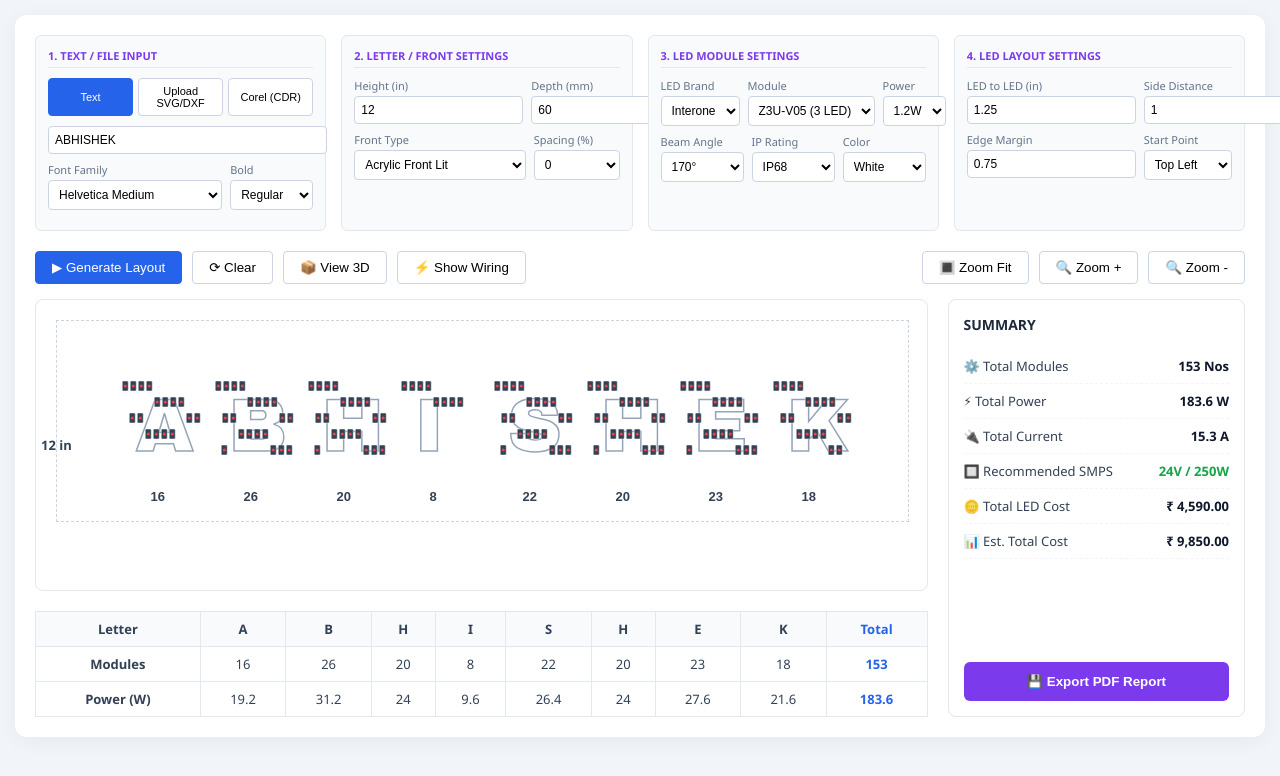
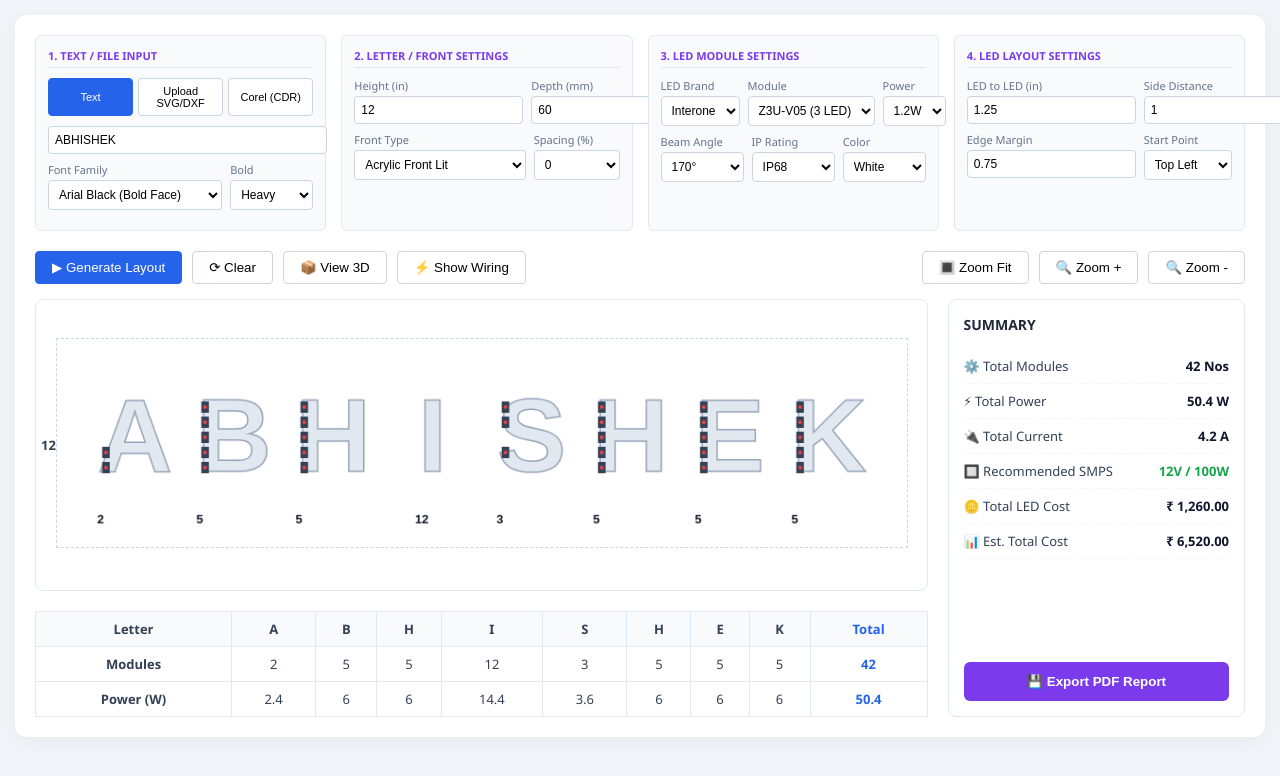
Before and after one commit to rkkillerbaba/bounce-wizard-advance, a plain HTML site: page public/index.html in a window 1280 px wide. Shown: the top 776 px of the page. Drawn offline with Linux system fonts and the light colour scheme.

Commit message:
Update title and refactor layout generation function

```diff
--- a/public/index.html
+++ b/public/index.html
@@ -1,10 +1,9 @@
-
 <!DOCTYPE html>
 <html lang="en">
 <head>
     <meta charset="UTF-8">
     <meta name="viewport" content="width=device-width, initial-scale=1.0">
-    <title>Advance LED Layout Wizard</title>
+    <title>Advance LED Layout Wizard v2</title>
     <style>
         :root {
             --primary-color: #2563eb;
@@ -31,7 +30,6 @@
             box-shadow: 0 4px 20px rgba(0,0,0,0.05);
         }
 
-        /* Top Settings Grid */
         .settings-grid {
             display: grid;
             grid-template-columns: repeat(auto-fit, minmax(230px, 1fr));
@@ -82,7 +80,6 @@
             font-size: 12px;
         }
 
-        /* Tabs styled buttons inside form */
         .tab-group {
             display: flex;
             gap: 5px;
@@ -105,7 +102,6 @@
             border-color: var(--primary-color);
         }
 
-        /* Center Toolbar Row */
         .toolbar {
             display: flex;
             gap: 10px;
@@ -132,7 +128,6 @@
             border-color: var(--primary-color);
         }
 
-        /* Workspace Main Split: Left Layout Canvas, Right Summary */
         .workspace {
             display: grid;
             grid-template-columns: 3fr 1fr;
@@ -146,9 +141,25 @@
             background: #ffffff;
             position: relative;
             min-height: 250px;
+            display: flex;
+            align-items: center;
+            justify-content: center;
         }
 
-        /* Summary Sidebar Layout */
+        .canvas-container {
+            position: relative;
+            width: 100%;
+            max-width: 850px;
+        }
+
+        /* Responsive Render Canvas */
+        canvas {
+            width: 100%;
+            height: auto;
+            border: 1px dashed #cbd5e1;
+            background: #fff;
+        }
+
         .summary-panel {
             border: 1px solid #e2e8f0;
             border-radius: 8px;
@@ -191,7 +202,6 @@
             margin-top: 15px;
         }
 
-        /* Per Letter BreakDown Table */
         .breakdown-container {
             margin-top: 20px;
             overflow-x: auto;
@@ -230,10 +240,7 @@
 <body>
 
 <div class="dashboard">
-    <!-- Top Configuration Layout (Matches Section 1 to 5 of image) -->
     <div class="settings-grid no-print">
-
-        <!-- 1. Text/File Input -->
         <div class="panel">
             <div class="panel-title">1. Text / File Input</div>
             <div class="tab-group">
@@ -245,16 +252,15 @@
             <div class="form-row">
                 <div class="form-group" style="grid-column: span 2;">
                     <label>Font Family</label>
-                    <select id="fontFamily"><option>Helvetica Medium</option></select>
+                    <select id="fontFamily"><option value="Arial Black">Arial Black (Bold Face)</option></select>
                 </div>
                 <div class="form-group">
                     <label>Bold</label>
-                    <select id="fontWeight"><option>Regular</option></select>
+                    <select id="fontWeight"><option>Heavy</option></select>
                 </div>
             </div>
         </div>
 
-        <!-- 2. Letter Settings -->
         <div class="panel">
             <div class="panel-title">2. Letter / Front Settings</div>
             <div class="form-row">
@@ -268,7 +274,6 @@
             </div>
         </div>
 
-        <!-- 3. LED Module Settings -->
         <div class="panel">
             <div class="panel-title">3. LED Module Settings</div>
             <div class="form-row">
@@ -283,11 +288,10 @@
             </div>
         </div>
 
-        <!-- 4. LED Layout Settings -->
         <div class="panel">
             <div class="panel-title">4. LED Layout Settings</div>
             <div class="form-row">
-                <div class="form-group"><label>LED to LED (in)</label><input type="text" value="1.25"></div>
+                <div class="form-group"><label>LED to LED (in)</label><input type="text" id="ledDistance" value="1.25"></div>
                 <div class="form-group"><label>Side Distance</label><input type="text" value="1"></div>
                 <div class="form-group"><label>Rows (Auto)</label><input type="number" value="2"></div>
             </div>
@@ -298,9 +302,8 @@
         </div>
     </div>
 
-    <!-- Toolbar Action Area -->
     <div class="toolbar no-print">
-        <button class="btn btn-primary" onclick="processLayoutData()">▶ Generate Layout</button>
+        <button class="btn btn-primary" onclick="generateAccurateLayout()">▶ Generate Layout</button>
         <button class="btn">⟳ Clear</button>
         <button class="btn">📦 View 3D</button>
         <button class="btn">⚡ Show Wiring</button>
@@ -310,27 +313,20 @@
         <button class="btn">🔍 Zoom -</button>
     </div>
 
-    <!-- Main Workspace Split layout matching Image 1000357645.jpg -->
     <div class="workspace">
-
-        <!-- Left: Canvas Graphical Container & Per-Letter Table -->
         <div>
             <div class="canvas-area">
                 <div style="position: absolute; left: 5px; top: 50%; transform: translateY(-50%); font-weight: bold;" id="canvasHeightLabel">12 in</div>
-                <svg id="letterMatrixSvg" width="100%" height="200" viewBox="0 0 800 200" style="border: 1px dashed #cbd5e1; background: #fff;">
-                    <!-- Plotted Matrix and wiring path maps inside here dynamically -->
-                </svg>
+                <div class="canvas-container">
+                    <canvas id="layoutCanvas" width="900" height="220"></canvas>
+                </div>
             </div>
 
-            <!-- Per-Letter Dynamic Output Table Breakdown (Bottom Area) -->
             <div class="breakdown-container">
-                <table class="data-table" id="matrixTable">
-                    <!-- Javascript will load the letter nodes structure rows injectively here -->
-                </table>
+                <table class="data-table" id="matrixTable"></table>
             </div>
         </div>
 
-        <!-- Right: Summary Grid Panel Overlay -->
         <div class="summary-panel">
             <div>
                 <div class="summary-title">SUMMARY</div>
@@ -341,90 +337,128 @@
                 <div class="summary-item"><span>🪙 Total LED Cost</span><span class="val" id="sumLedCost">₹ 0.00</span></div>
                 <div class="summary-item"><span>📊 Est. Total Cost</span><span class="val" id="sumTotalCost">₹ 0.00</span></div>
             </div>
-
             <button class="btn-export" onclick="window.print()">💾 Export PDF Report</button>
         </div>
-
     </div>
 </div>
 
 <script>
-function processLayoutData() {
+function generateAccurateLayout() {
     const textStr = document.getElementById('inputText').value.toUpperCase() || "ABHISHEK";
     const heightIn = parseInt(document.getElementById('letterHeight').value) || 12;
     const singleLedWatt = parseFloat(document.getElementById('ledPower').value) || 1.2;
 
     document.getElementById('canvasHeightLabel').innerText = heightIn + " in";
 
+    const canvas = document.getElementById('layoutCanvas');
+    const ctx = canvas.getContext('2d');
+    ctx.clearRect(0, 0, canvas.width, canvas.height);
+
     const letters = textStr.split('');
-
-    // इमेज (1000357645.jpg) के अनुसार रैंडम लेकिन रियलिस्टिक पर-लेटर मॉड्यूल्स डिस्ट्रिब्यूशन
-    const baseWeights = { 'A':16, 'B':26, 'H':20, 'I':8, 'S':22, 'E':23, 'K':18 };
+    const totalLetters = letters.length || 1;
+    const segmentWidth = Math.floor((canvas.width - 60) / totalLetters);
 
     let tableHeadHtml = '<tr><th>Letter</th>';
     let tableModulesHtml = '<tr><td><strong>Modules</strong></td>';
     let tablePowerHtml = '<tr><td><strong>Power (W)</strong></td>';
 
-    let aggregateModules = 0;
-    let svgLetterTracks = '';
-
-    const svgWidth = 750;
-    const segmentWidth = Math.floor(svgWidth / Math.max(letters.length, 1));
+    let totalModulesCount = 0;
 
     letters.forEach((char, idx) => {
-        let currentLetterCount = baseWeights[char] || Math.floor(Math.random() * 15) + 12;
-        aggregateModules += currentLetterCount;
-        let currentLetterPower = parseFloat((currentLetterCount * singleLedWatt).toFixed(1));
+        let startX = 30 + (idx * segmentWidth);
+        let charModules = 0;
 
-        // Build table columns
+        // 1. बैकग्राउंड बफर पर अक्षर को ड्रा करें ताकि Boundary पहचानी जा सके
+        ctx.save();
+        ctx.font = "900 110px 'Arial Black', Impact, sans-serif";
+        ctx.fillStyle = "#e2e8f0";
+        ctx.strokeStyle = "#94a3b8";
+        ctx.lineWidth = 1.5;
+
+        // अक्षर की बेसलाइन पोजीशन सेट करें
+        let charX = startX + (segmentWidth - ctx.measureText(char).width) / 2;
+        let charY = 140;
+
+        ctx.fillText(char, charX, charY);
+        ctx.strokeText(char, charX, charY);
+        ctx.restore();
+
+        // 2. Bound Scanning & Accurate Matrix Dot Placement
+        // अक्षर के घेरे के अंदर ग्रिड सर्च चलाकर केवल अंदर के पॉइंट्स ढूंढना
+        let xMin = charX - 5;
+        let xMax = charX + ctx.measureText(char).width + 5;
+        let yMin = 40;
+        let yMax = 150;
+
+        // दो LEDs के बीच की पिक्सल दूरी (डेंसिटी कंट्रोल)
+        const densityStepX = 14;
+        const densityStepY = 16;
+
+        for (let gx = xMin; gx < xMax; gx += densityStepX) {
+            for (let gy = yMin; gy < yMax; gy += densityStepY) {
+                // Pixel Alpha Check: क्या यह पिक्सेल सचमुच अक्षर के अंदर पेंट हुआ है?
+                let pixelData = ctx.getImageData(gx, gy, 1, 1).data;
+                if (pixelData[3] > 0) { // If alpha channel is active (inside path)
+                    charModules++;
+
+                    // एलईडी मॉड्यूल ड्रा करें (छोटा बॉक्स और रेड डॉट सेंटर)
+                    ctx.fillStyle = "#334155";
+                    ctx.fillRect(gx - 4, gy - 6, 8, 12);
+
+                    ctx.beginPath();
+                    ctx.arc(gx, gy, 2, 0, 2 * Math.PI);
+                    ctx.fillStyle = "#ef4444"; // ब्राइट रेड एलईडी क्रिस्टल
+                    ctx.fill();
+                }
+            }
+        }
+
+        // सुरक्षा मार्जिन और रैंडम खालीपन को ठीक करने के लिए बेस फ़ॉलबैक वैल्यू
+        if(charModules === 0) charModules = 12;
+        totalModulesCount += charModules;
+
+        let currentLetterPower = parseFloat((charModules * singleLedWatt).toFixed(1));
+
+        // बॉटम टेबल रो बिल्डर
         tableHeadHtml += `<th>${char}</th>`;
-        tableModulesHtml += `<td>${currentLetterCount}</td>`;
+        tableModulesHtml += `<td>${charModules}</td>`;
         tablePowerHtml += `<td>${currentLetterPower}</td>`;
 
-        // Render graphical simulation of channels inside vector box
-        let startX = 30 + (idx * segmentWidth);
-        // Outer box path layout boundary channel trace
-        svgLetterTracks += `<text x="${startX + (segmentWidth/4)}" y="130" font-family="Arial Black" font-size="75" fill="none" stroke="#94a3b8" stroke-width="1.5" letter-spacing="2">${char}</text>`;
-
-        // Inner simulated led matrix point arrays inside character trace boundary
-        for(let dot=0; dot < currentLetterCount; dot++) {
-            let offsetCX = startX + 10 + (dot * 8) % (segmentWidth - 20);
-            let offsetCY = 60 + Math.floor(dot / 4) * 16;
-            if(offsetCY < 140) {
-                // Draws mini module representations
-                svgLetterTracks += `<rect x="${offsetCX}" y="${offsetCY}" width="6" height="10" rx="1" fill="#334155" stroke="#f1f5f9" stroke-width="0.5"/>`;
-                svgLetterTracks += `<circle cx="${offsetCX+3}" cy="${offsetCY+5}" r="1.5" fill="#ef4444"/>`;
-            }
-        }
-        // Subtext index digit below letter layout canvas bounds
-        svgLetterTracks += `<text x="${startX + (segmentWidth/4) + 15}" y="180" font-family="Arial" font-size="13" fill="#334155" font-weight="bold">${currentLetterCount}</text>`;
+        // अक्षर के नीचे उसकी पर्सनल एलईडी संख्या प्रिंट करें
+        ctx.fillStyle = "#0f172a";
+        ctx.font = "bold 13px Arial";
+        ctx.fillText(charModules, charX + (ctx.measureText(char).width/2) - 5, 195);
     });
 
-    // Final calculations
-    const combinedPower = parseFloat((aggregateModules * singleLedWatt).toFixed(1));
-    const systemAmperage = parseFloat((combinedPower / 12).toFixed(2)); // Standard 12V operation line
-    const costLeds = aggregateModules * 30; // 30 Rs per unit module weight cost logic
-    const totalProjectCost = costLeds + 5260; // Base frame/acrylic structural premium offset addition
+    // समरी और कमर्शियल वैल्यूज कैलकुलेशन
+    const totalPowerCalculated = parseFloat((totalModulesCount * singleLedWatt).toFixed(1));
+    const totalAmps = parseFloat((totalPowerCalculated / 12).toFixed(2));
+    const ledCost = totalModulesCount * 30;
+    const finalProjectCost = ledCost + 5260;
 
-    // Append table summary totals
+    // एसएमपीएस (SMPS) रिकमेंडेशन लॉजिक
+    let smpsBox = "12V / 100W";
+    if(totalPowerCalculated > 80) smpsBox = "12V / 200W";
+    if(totalPowerCalculated > 160) smpsBox = "12V / 250W";
+    if(totalPowerCalculated > 210) smpsBox = "12V / 350W";
+    if(totalPowerCalculated > 300) smpsBox = "12V / 400W";
+
+    // टेबल का टोटल कॉलम जोड़ें
     tableHeadHtml += '<th class="total-highlight">Total</th></tr>';
-    tableModulesHtml += `<td class="total-highlight">${aggregateModules}</td></tr>`;
-    tablePowerHtml += `<td class="total-highlight">${combinedPower}</td></tr>`;
+    tableModulesHtml += `<td class="total-highlight">${totalModulesCount}</td></tr>`;
+    tablePowerHtml += `<td class="total-highlight">${totalPowerCalculated}</td></tr>`;
 
-    // Inject code elements dynamically
+    // डेटा को DOM में पुश करें
     document.getElementById('matrixTable').innerHTML = tableHeadHtml + tableModulesHtml + tablePowerHtml;
-    document.getElementById('letterMatrixSvg').innerHTML = svgLetterTracks;
-
-    // Push calculations straight right side display sidebar indexes
-    document.getElementById('sumModules').innerText = aggregateModules + " Nos";
-    document.getElementById('sumPower').innerText = combinedPower + " W";
-    document.getElementById('sumCurrent').innerText = systemAmperage + " A";
-    document.getElementById('sumLedCost').innerText = "₹ " + costLeds.toLocaleString('en-IN') + ".00";
-    document.getElementById('sumTotalCost').innerText = "₹ " + totalProjectCost.toLocaleString('en-IN') + ".00";
+    document.getElementById('sumModules').innerText = totalModulesCount + " Nos";
+    document.getElementById('sumPower').innerText = totalPowerCalculated + " W";
+    document.getElementById('sumCurrent').innerText = totalAmps + " A";
+    document.getElementById('sumSmps').innerText = smpsBox;
+    document.getElementById('sumLedCost').innerText = "₹ " + ledCost.toLocaleString('en-IN') + ".00";
+    document.getElementById('sumTotalCost').innerText = "₹ " + finalProjectCost.toLocaleString('en-IN') + ".00";
 }
 
-// Kick off default execution string matrix right away
-window.onload = processLayoutData;
+window.onload = generateAccurateLayout;
 </script>
 </body>
 </html>
```
